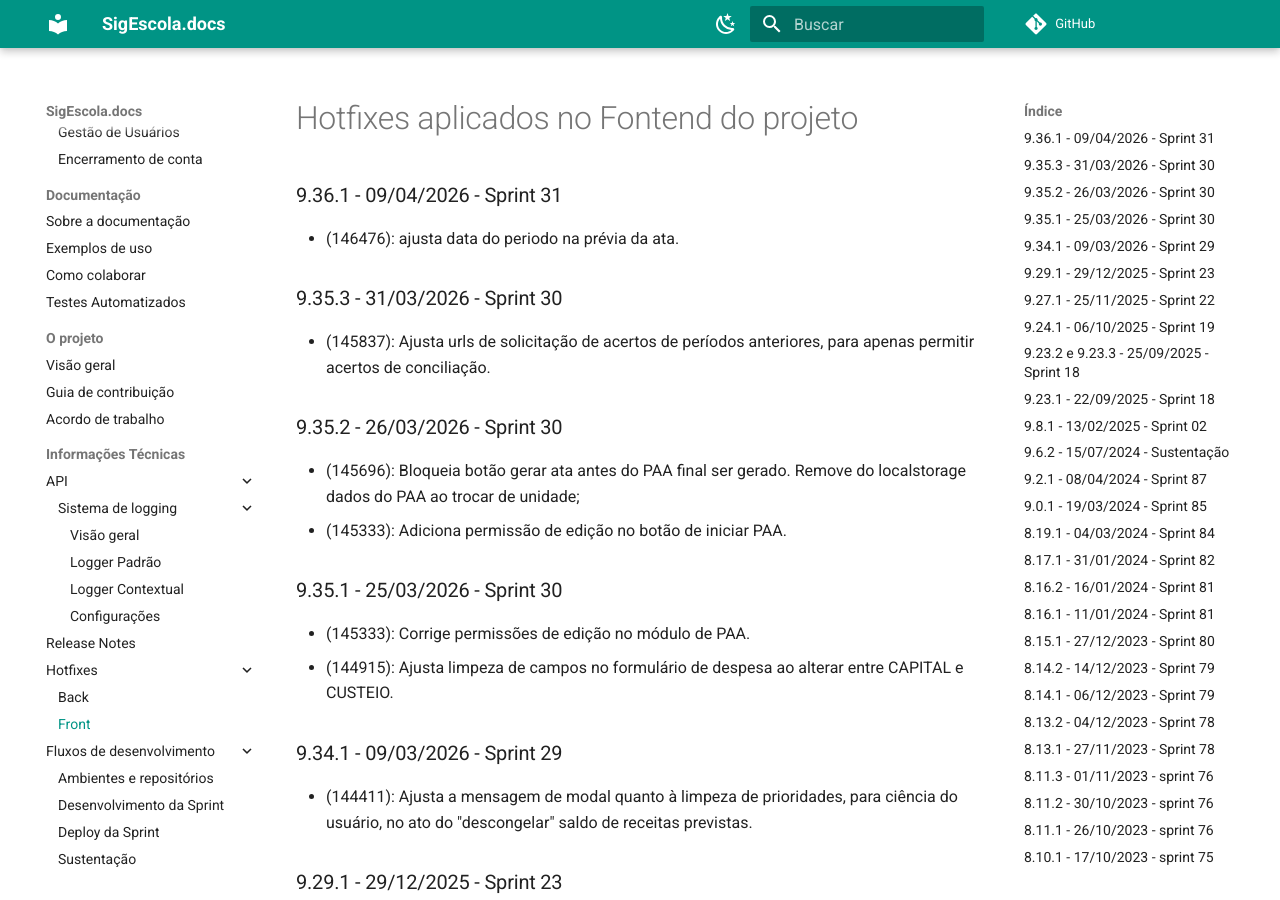
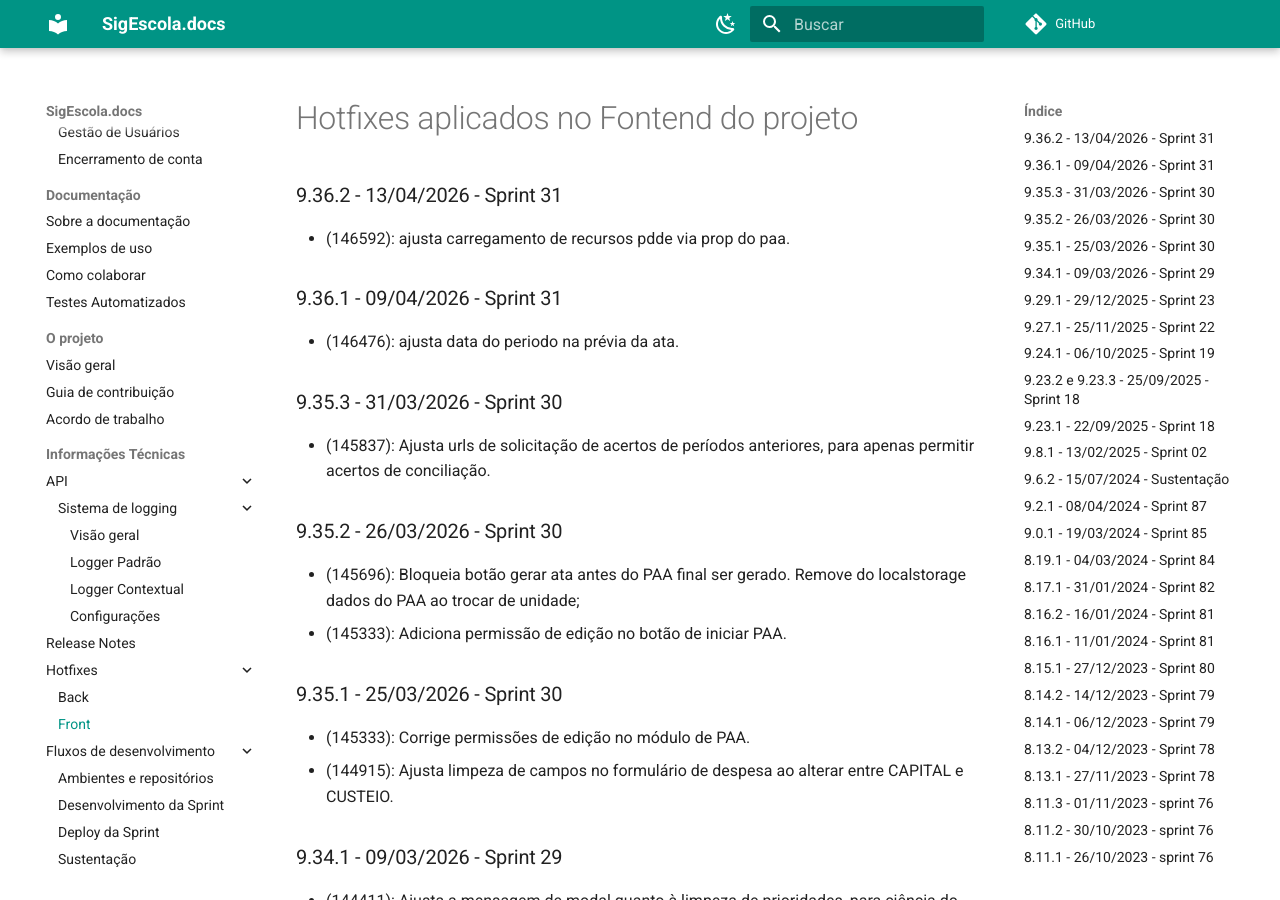
Before and after one commit to prefeiturasp/SME-PTRF-Docs, an MkDocs documentation site: the page built from docs/projeto/hotfixes_front.md, in a window 1280 px wide and 900 px high. Built offline with MkDocs 1.6.1 and Material for MkDocs 9.7.7, drawn with Linux system fonts in a browser that asks for light colours; comment, search, counter and statistics services are not loaded.

Commit message:
Add hotfix details for version 9.36.2

```diff
--- a/docs/projeto/hotfixes_front.md
+++ b/docs/projeto/hotfixes_front.md
@@ -1,4 +1,7 @@
 # Hotfixes aplicados no Fontend do projeto
+
+### 9.36.2 - 13/04/2026 - Sprint 31
+* (146592): ajusta carregamento de recursos pdde via prop do paa.
 
 ### 9.36.1 - 09/04/2026 - Sprint 31
 * (146476): ajusta data do periodo na prévia da ata.
```
